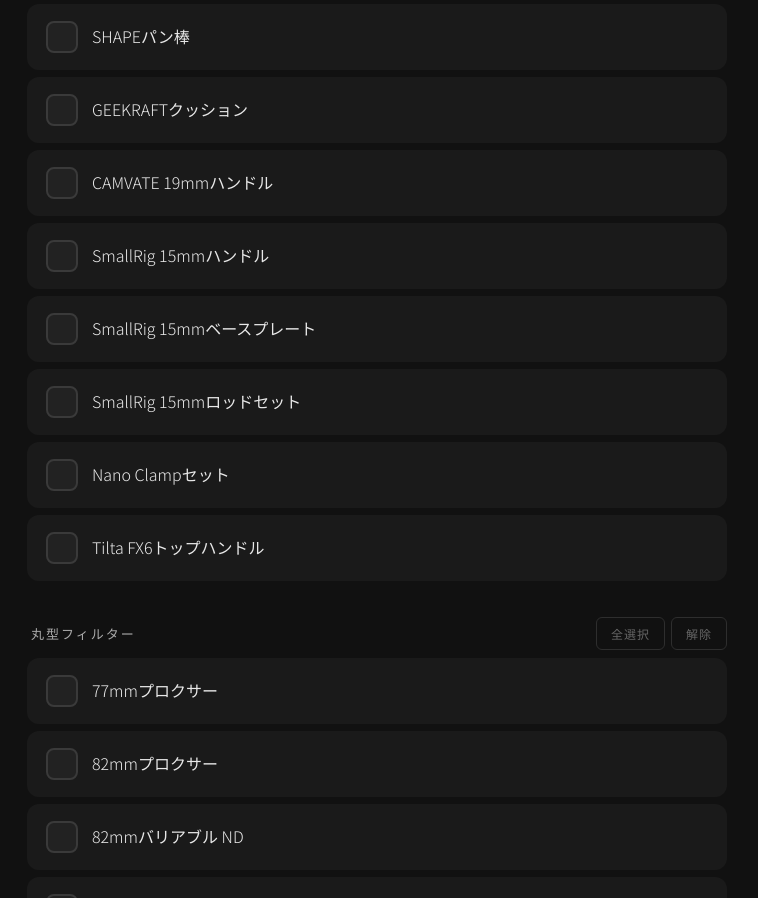
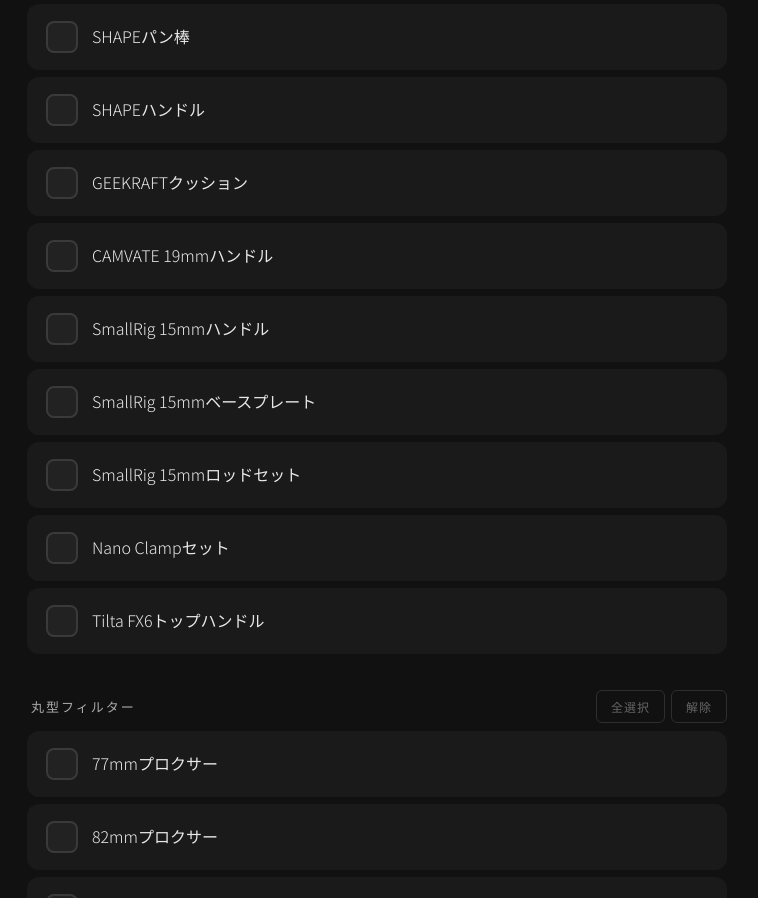
Before and after one commit to kaomai530-dev/Gear-Estimate, a plain HTML site: page index.html in a window 1280 px wide. Shown: the part 7185-8083 px from the top of the page, without its empty margins (263-1021 px from the left). Drawn offline with nearby package versions, Linux system fonts and the light colour scheme.

Commit message:
Update index.html

```diff
--- a/index.html
+++ b/index.html
@@ -505,7 +505,7 @@ const GEAR_DATA = [
   { cat:"フォーカス / モニター", items:["Tilta Nucleus M focus","TV-logic F-5A","SmallHD 502","SmallHD indie 7","Tilta Nucleus Auto Focus Adapter (E to PL)"]},
   { cat:"ワイヤレス伝送", items:["Teradek BOLT 500XT TX①","Teradek BOLT 500 TX②","Teradek BOLT 500LT SDI TX","Teradek BOLT 500XT RX ×2①","Teradek BOLT 500 RX ×2②","Accsoon CINEVIEW TX","transmitter用プレートセット","スピゴットアダプターセット","iPad"]},
   { cat:"ジンバル / リグ", items:["DJI RS4","RS用ハンドル","FX3 トッププレート","FX3 ハーフゲージ","L型プレート","RS4リモートハンドル"]},
-  { cat:"アクセサリー / ケーブル", items:["NOGAアーム DG9014","NOGAアーム NF9014","BNC短ケーブル","HDMI短ケーブル","Dtap延長/分配セット","Levelerセット","六角/ネジ変換セット","Manfrotto Plateセット","Mini Quick Releaseセット","SmallRig ミニシェード","SHAPEパン棒","GEEKRAFTクッション","CAMVATE 19mmハンドル","SmallRig 15mmハンドル","SmallRig 15mmベースプレート","SmallRig 15mmロッドセット","Nano Clampセット","Tilta FX6トップハンドル"]},
+  { cat:"アクセサリー / ケーブル", items:["NOGAアーム DG9014","NOGAアーム NF9014","BNC短ケーブル","HDMI短ケーブル","Dtap延長/分配セット","Levelerセット","六角/ネジ変換セット","Manfrotto Plateセット","Mini Quick Releaseセット","SmallRig ミニシェード","SHAPEパン棒","SHAPEハンドル","GEEKRAFTクッション","CAMVATE 19mmハンドル","SmallRig 15mmハンドル","SmallRig 15mmベースプレート","SmallRig 15mmロッドセット","Nano Clampセット","Tilta FX6トップハンドル"]},
   { cat:"丸型フィルター", items:["77mmプロクサー","82mmプロクサー","82mmバリアブル ND","82mm ND (0.3-1.2)","82mm PL","82mm Black Diffusion","82mm Glimmerglass","77mmバリアブル ND","77mm ND (0.3-1.2)","77mm Black Satin","77mm Black Diffusion","77mm Low Contrast","77mm Enhancing","プリズムフィルター各種","77mm-82mmステップアップリング"]},
   { cat:"電源 / バッテリー", items:["チャージャーセット","モバイルバッテリー","SmallRig VB99lite","NP-F550 ×8"]},
   { cat:"三脚", items:["IMANGO スイングヘッド","Ninebot S-PRO","SmallRig TRIBEX","SWFOTO LB-68 レベリングベース","TRIBEX用スプレッター","HUSKYスチール三脚","Velbonコンパクト三脚","Velbon一脚","Manfrotto492雲台","コンパクトライトスタンド"]},
```
